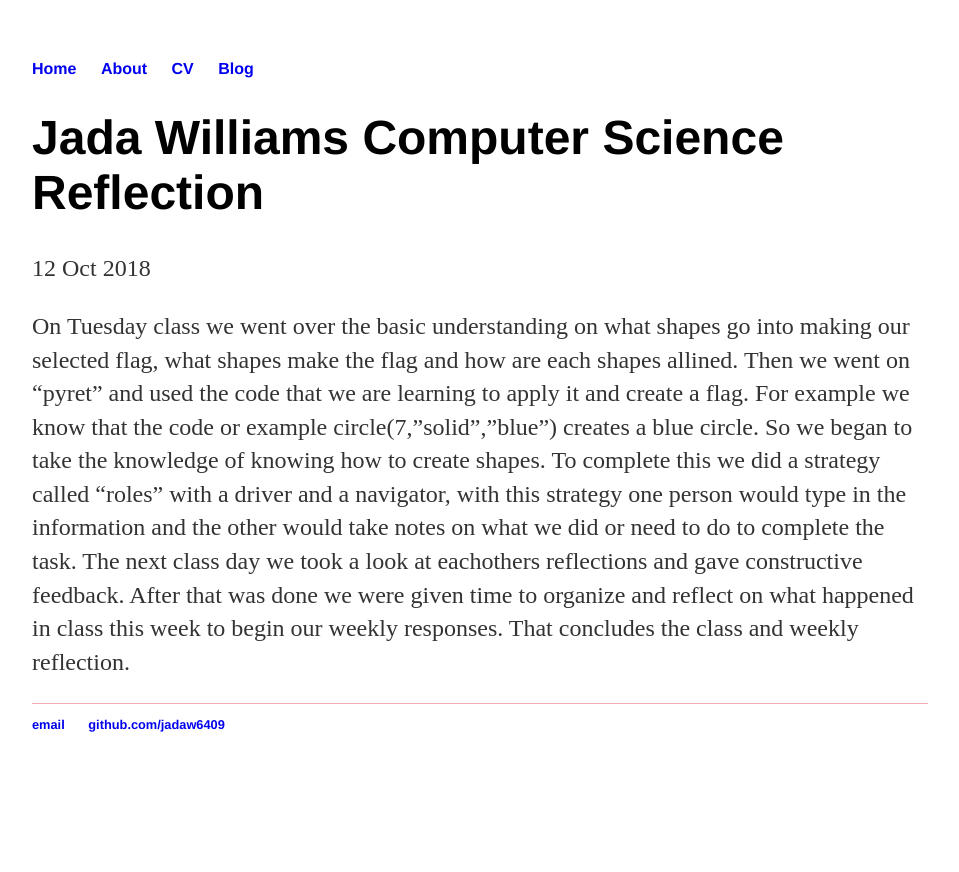
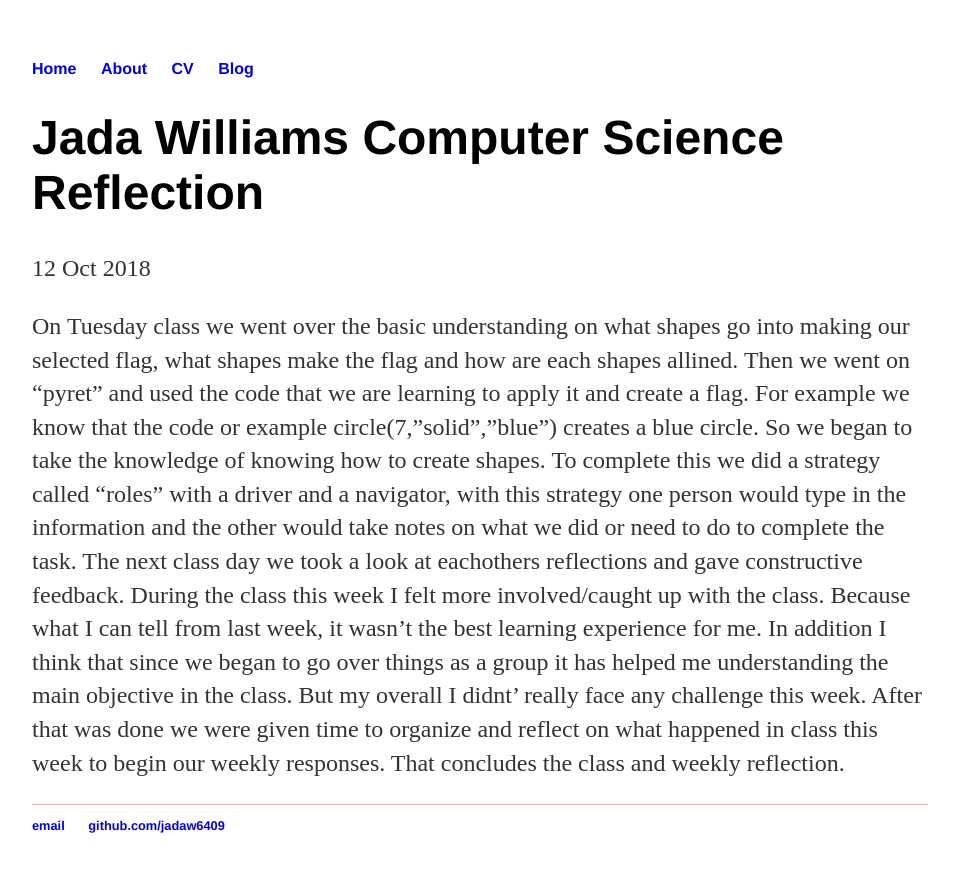
Before and after one commit to jadaw6409/jadaw6409.github.io, a Jekyll site: the page built from _posts/2018-10-12-title-of-my-post.md, in a window 1280 px wide. Shown: the top 872 px of the page, without its empty margins (160-1119 px from the left). Built offline with Jekyll 4.4.1, drawn with Linux system fonts in a browser that asks for light colours.

Commit message:
Update 2018-10-12-title-of-my-post.md

```diff
--- a/_posts/2018-10-12-title-of-my-post.md
+++ b/_posts/2018-10-12-title-of-my-post.md
@@ -4,4 +4,4 @@
 date: 2018-10-12
 ---
 
-On Tuesday class we went over the basic understanding on what shapes go into making our selected flag, what shapes make the flag and how are each shapes allined. Then we went on "pyret" and used the code that we are learning to apply it and create a flag. For example we know that the code or example circle(7,"solid","blue") creates a blue circle. So we began to take the knowledge of knowing how to create shapes. To complete this we did a strategy called "roles" with a driver and a navigator, with this strategy one person would type in the information and the other would take notes on what we did or need to do to complete the task. The next class day we took a look at eachothers reflections and gave constructive feedback. After that was done we were given time to organize and reflect on what happened in class this week to begin our weekly responses. That concludes the class and weekly reflection.
+On Tuesday class we went over the basic understanding on what shapes go into making our selected flag, what shapes make the flag and how are each shapes allined. Then we went on "pyret" and used the code that we are learning to apply it and create a flag. For example we know that the code or example circle(7,"solid","blue") creates a blue circle. So we began to take the knowledge of knowing how to create shapes. To complete this we did a strategy called "roles" with a driver and a navigator, with this strategy one person would type in the information and the other would take notes on what we did or need to do to complete the task. The next class day we took a look at eachothers reflections and gave constructive feedback. During the class this week I felt more involved/caught up with the class. Because what I can tell from last week, it wasn't the best learning experience for me. In addition I think that since we began to go over things as a group it has helped me understanding the main objective in the class. But my overall I didnt' really face any challenge this week. After that was done we were given time to organize and reflect on what happened in class this week to begin our weekly responses. That concludes the class and weekly reflection.
```
